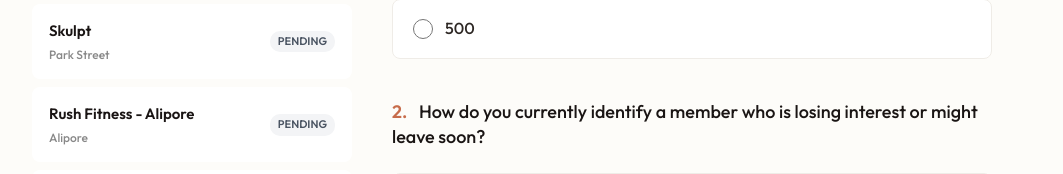
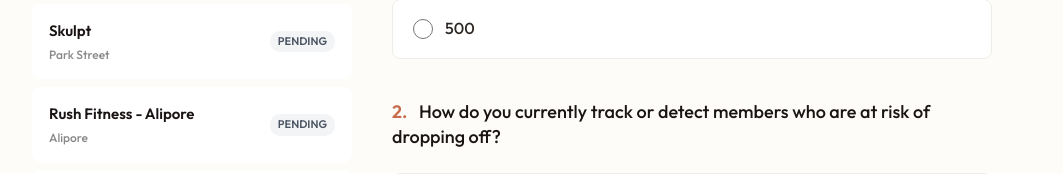
Before and after one commit to mystateofart-max/Flor-Survey, a Next.js app: page / in a window 1280 px wide. Shown: the part 626-800 px from the top of the page, without its empty margins (108-1171 px from the left). Built offline with nearby package versions, Linux system fonts and the light colour scheme; no server answers; the database is empty.

Commit message:
Sync Q2 text in SurveyForm.js to match questions.md

```diff
--- a/components/SurveyForm.js
+++ b/components/SurveyForm.js
@@ -47,12 +47,12 @@
   {
     id: 'q_identify_member',
     en: {
-      text: 'How do you currently identify a member who is losing interest or might leave soon?',
+      text: 'How do you currently track or detect members who are at risk of dropping off?',
       options: ['Software', 'Guess work', 'None']
     },
     bn: {
-      text: 'আপনি বর্তমানে ঠিক কীভাবে বোঝেন যে কোনো মেম্বার সেন্টার ছেড়ে দিতে পারেন বা সার্ভিস নিয়ে খুশি নন?',
-      options: ['সফটওয়্যার', 'অনুমান করে', 'কোনওটিই নয়']
+      text: 'আপনি বর্তমানে ঠিক কীভাবে বোঝেন যে কোনো মেম্বার সেন্টার ছেড়ে দিতে পারেন?',
+      options: ['সফটওয়্যার', 'অনুমান করে', 'কোনওটিই নয়']
     }
   },
   {
```
